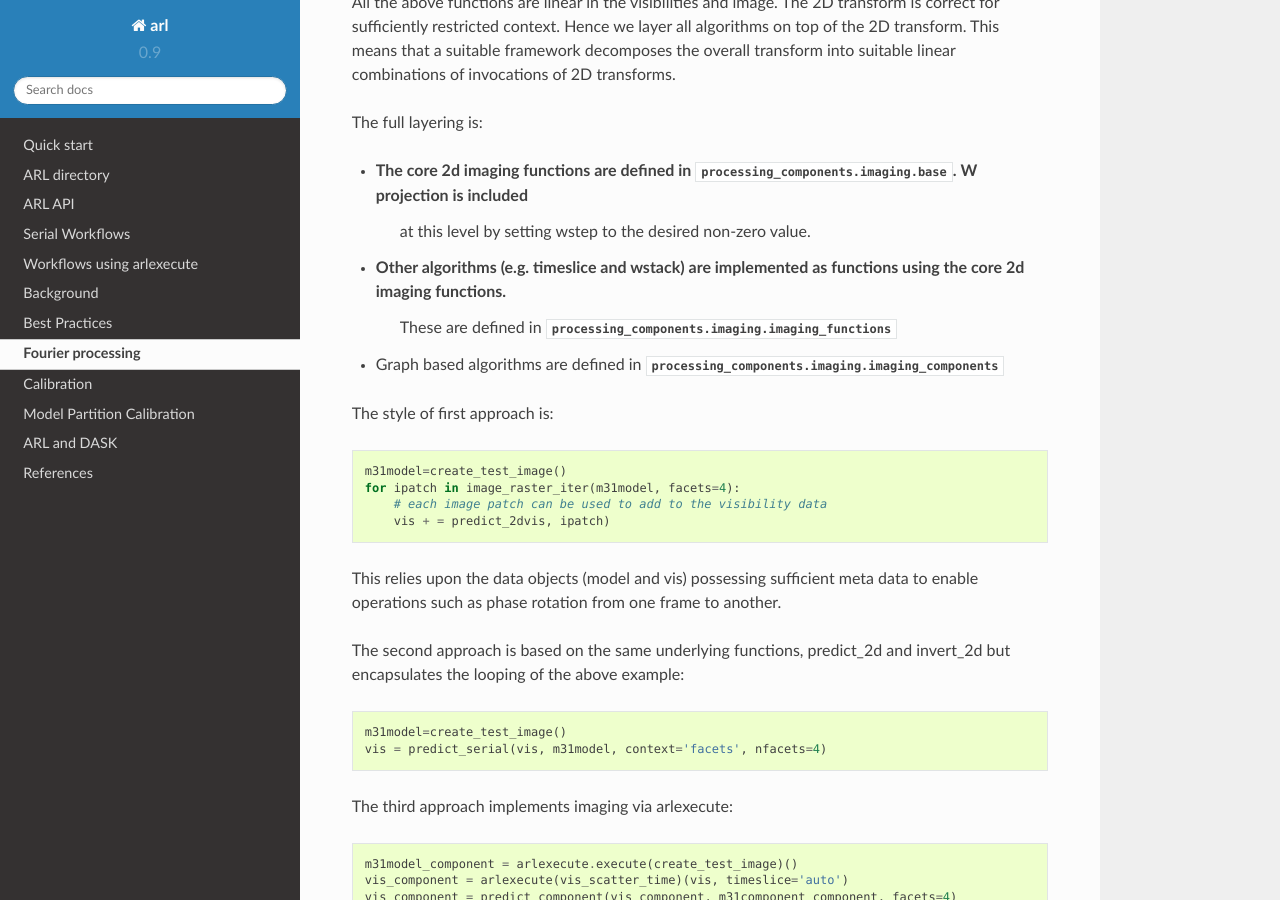
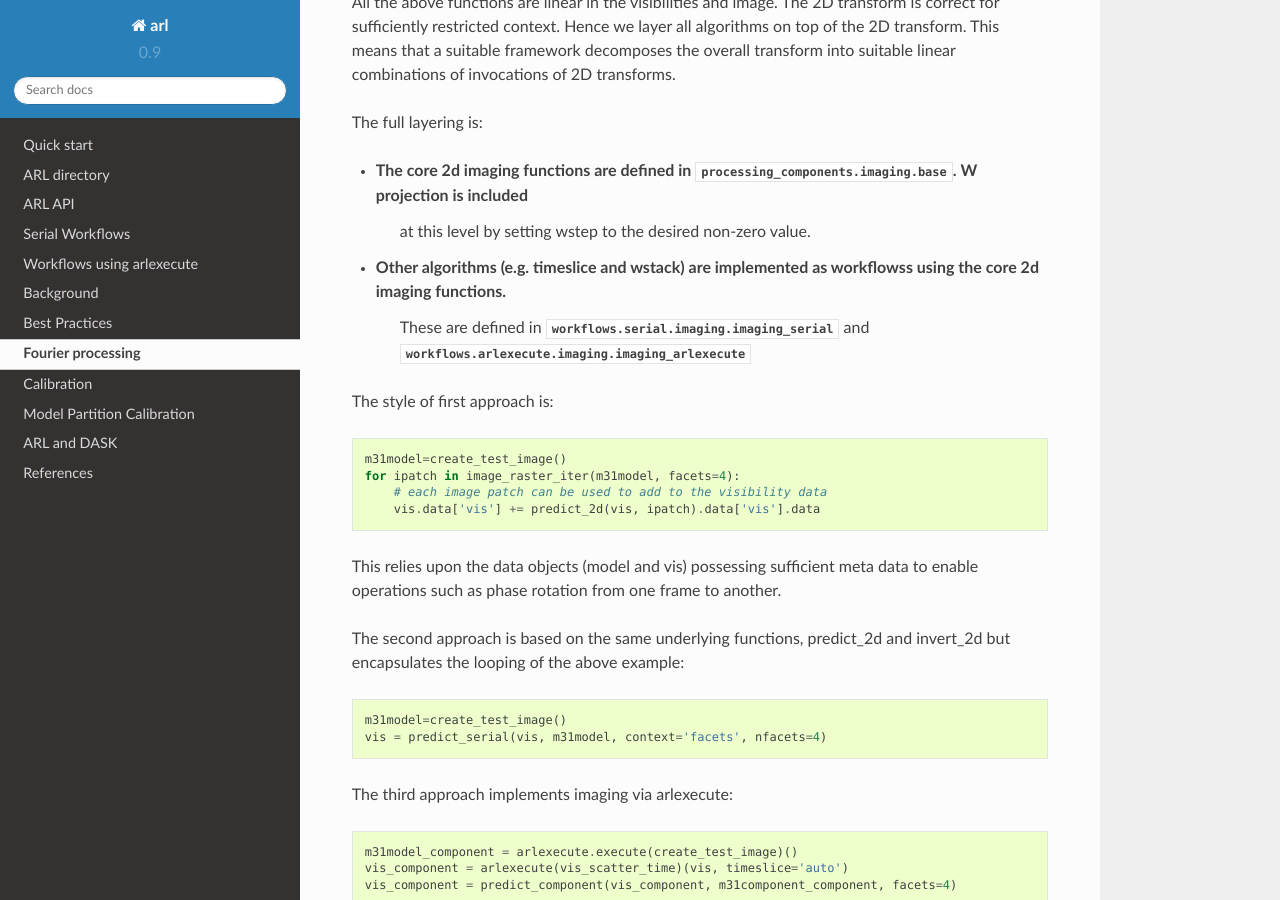
Before and after one commit to ska-telescope/ska-sdp-func-python, a Sphinx documentation site: the page built from docs/ARL_Fourier_processing.rst, in a window 1280 px wide and 900 px high, scrolled down 529 px. Built offline with Sphinx 7.4.7 and the Read the Docs theme 2.0.0, drawn with Linux system fonts in a browser that asks for light colours; pages that are not in the unit, such as notebooks, are missing from menus.

Commit message:
Documentation fixes

```diff
--- a/docs/ARL_Fourier_processing.rst
+++ b/docs/ARL_Fourier_processing.rst
@@ -27,17 +27,16 @@
 + The core 2d imaging functions are defined in :py:mod:`processing_components.imaging.base`. W projection is included
     at this level by setting wstep to the desired non-zero value.
 
-+ Other algorithms (e.g. timeslice and wstack) are implemented as functions using the core 2d imaging functions.
-    These are defined in :py:mod:`processing_components.imaging.imaging_functions`
-
-+ Graph based algorithms are defined in :py:mod:`processing_components.imaging.imaging_components`
++ Other algorithms (e.g. timeslice and wstack) are implemented as workflowss using the core 2d imaging functions.
+    These are defined in :py:mod:`workflows.serial.imaging.imaging_serial` and
+    :py:mod:`workflows.arlexecute.imaging.imaging_arlexecute`
 
 The style of first approach is::
 
         m31model=create_test_image()
         for ipatch in image_raster_iter(m31model, facets=4):
             # each image patch can be used to add to the visibility data
-            vis + = predict_2dvis, ipatch)
+            vis.data['vis'] += predict_2d(vis, ipatch).data['vis'].data
 
 This relies upon the data objects (model and vis) possessing sufficient meta data to enable operations such as phase
 rotation from one frame to another.
```
Also changed, not shown: docs/SDP_processing_architecture.png.
